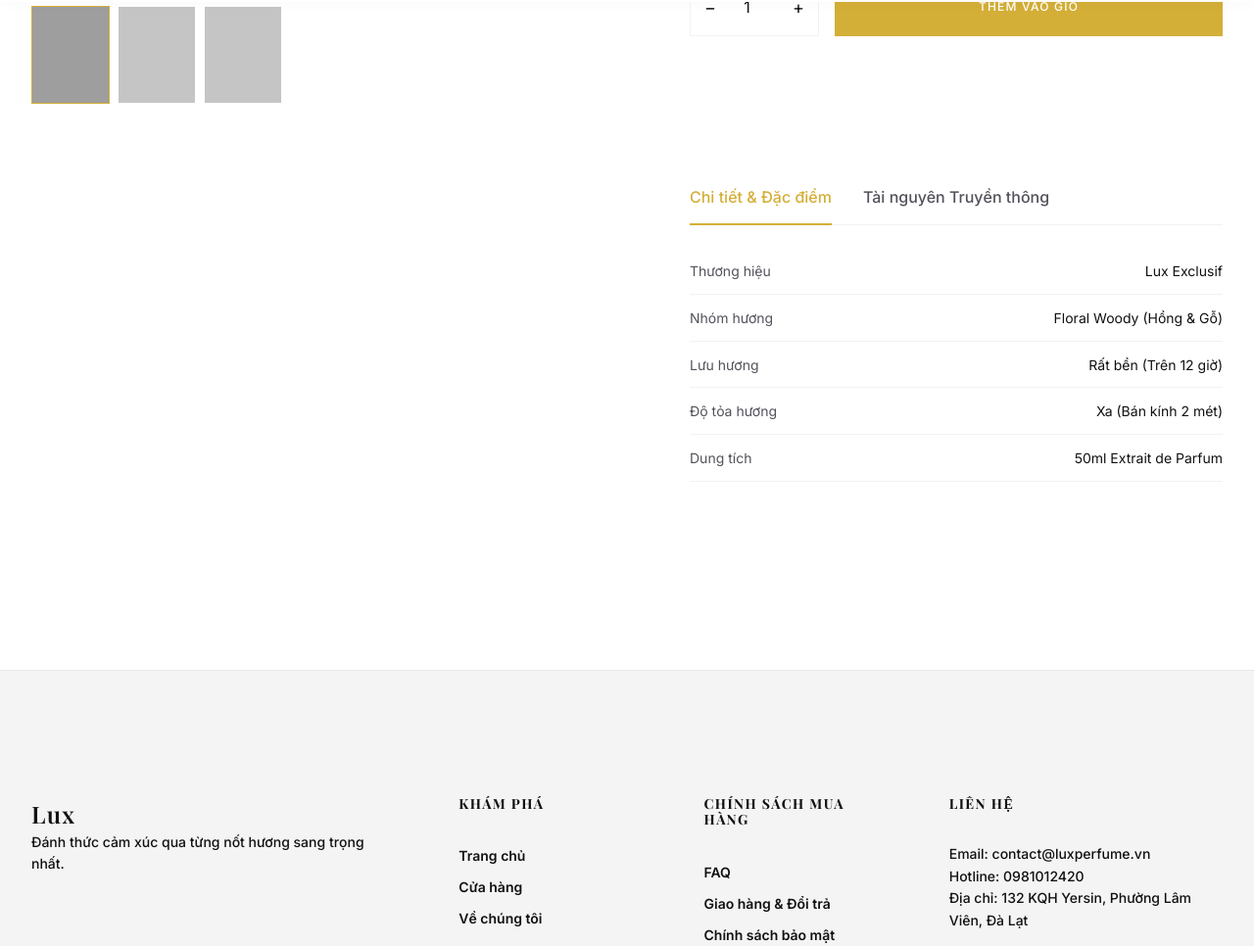
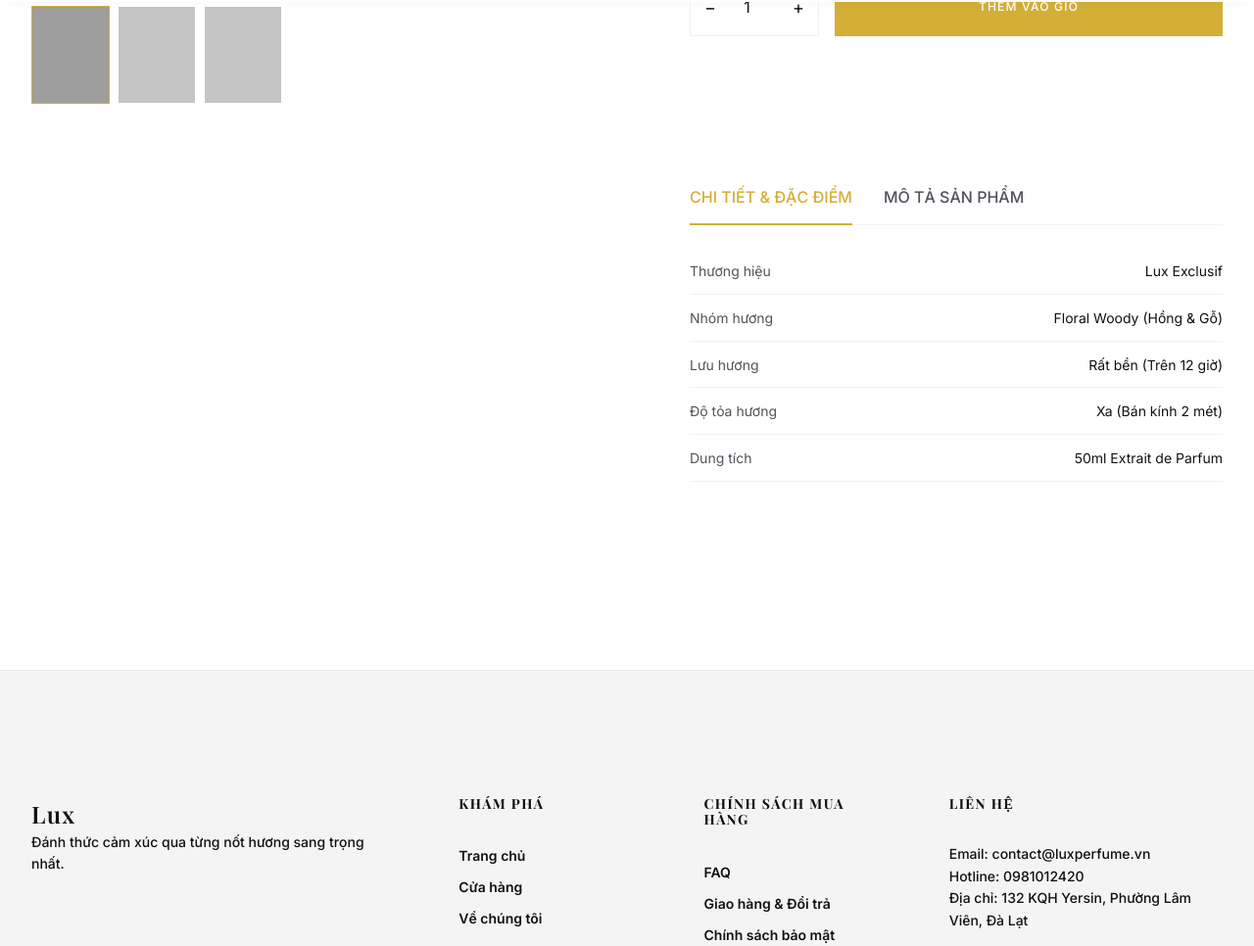
Before and after one commit to qbo17296/luxperfume, a website built with Vite: page pages/product.html in a window 1280 px wide. Shown: the part 898-1864 px from the top of the page at 98% size. Built offline with nearby package versions, Linux system fonts and the light colour scheme; grey boxes are pictures that could not be loaded; a web font is replaced by a local one.

Commit message:
Update product tabs texts to uppercase

```diff
--- a/pages/product.html
+++ b/pages/product.html
@@ -295,8 +295,8 @@
 
                 <div class="product-tabs">
                     <div class="tabs-header">
-                        <button type="button" class="tab-btn active" onclick="switchTab('specs', this)">Chi tiết & Đặc điểm</button>
-                        <button type="button" class="tab-btn" onclick="switchTab('media', this)">Tài nguyên Truyền thông</button>
+                        <button type="button" class="tab-btn active" onclick="switchTab('specs', this)">CHI TIẾT & ĐẶC ĐIỂM</button>
+                        <button type="button" class="tab-btn" onclick="switchTab('media', this)">MÔ TẢ SẢN PHẨM</button>
                     </div>
 
                     <div class="tab-content active" id="tab-specs">
```
